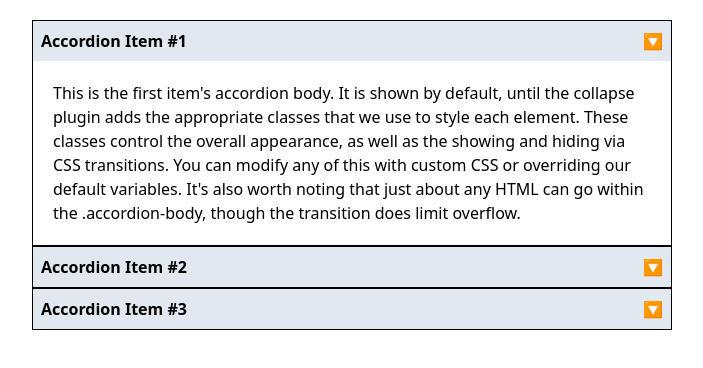
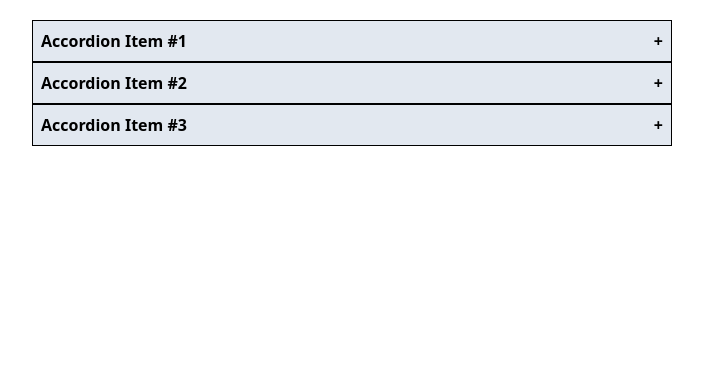
Before and after one commit to santoshsharma27/React-Learning, a React (Vite) app in the folder LLD/: page /accordion in a window 1280 px wide. Shown: the top 368 px of the page, without its empty margins (288-991 px from the left). Built offline with nearby package versions, Linux system fonts and the light colour scheme.

Commit message:
Enhance Accordion Component

```diff
--- a/LLD/src/components/Accordion.jsx
+++ b/LLD/src/components/Accordion.jsx
@@ -4,32 +4,37 @@ import AccordionItem from "./AccordionItem";
 const data = [
   {
     title: "Accordion Item #1",
-    body: "This is the first item's accordion body. It is shown by default, until the collapse plugin adds the appropriate classes that we use to style each element. These classes control the overall appearance, as well as the showing and hiding via CSS transitions. You can modify any of this with custom CSS or overriding our default variables. It's also worth noting that just about any HTML can go within the .accordion-body, though the transition does limit overflow.",
+    description:
+      "This is the first item's accordion body. It is shown by default, until the collapse plugin adds the appropriate classes that we use to style each element. These classes control the overall appearance, as well as the showing and hiding via CSS transitions. You can modify any of this with custom CSS or overriding our default variables. It's also worth noting that just about any HTML can go within the .accordion-body, though the transition does limit overflow.",
+    id: 1,
   },
   {
     title: "Accordion Item #2",
-    body: "This is the first item's accordion body. It is shown by default, until the collapse plugin adds the appropriate classes that we use to style each element. These classes control the overall appearance, as well as the showing and hiding via CSS transitions. You can modify any of this with custom CSS or overriding our default variables. It's also worth noting that just about any HTML can go within the .accordion-body, though the transition does limit overflow.",
+    description:
+      "This is the first item's accordion body. It is shown by default, until the collapse plugin adds the appropriate classes that we use to style each element. These classes control the overall appearance, as well as the showing and hiding via CSS transitions. You can modify any of this with custom CSS or overriding our default variables. It's also worth noting that just about any HTML can go within the .accordion-body, though the transition does limit overflow.",
+    id: 2,
   },
   {
     title: "Accordion Item #3",
-    body: "This is the first item's accordion body. It is shown by default, until the collapse plugin adds the appropriate classes that we use to style each element. These classes control the overall appearance, as well as the showing and hiding via CSS transitions. You can modify any of this with custom CSS or overriding our default variables. It's also worth noting that just about any HTML can go within the .accordion-body, though the transition does limit overflow.",
+    description:
+      "This is the first item's accordion body. It is shown by default, until the collapse plugin adds the appropriate classes that we use to style each element. These classes control the overall appearance, as well as the showing and hiding via CSS transitions. You can modify any of this with custom CSS or overriding our default variables. It's also worth noting that just about any HTML can go within the .accordion-body, though the transition does limit overflow.",
+    id: 3,
   },
 ];
 
 function Accordion() {
-  const [openIndex, setOpenIndex] = useState(0);
+  const [curOpen, setCurOpen] = useState(null);
 
   return (
     <div className="m-auto w-[50%] pt-5">
-      {data.map((item, index) => (
+      {data.map((item, i) => (
         <AccordionItem
-          key={index}
+          key={data.id}
           title={item.title}
-          body={item.body}
-          isOpen={index === openIndex}
-          setIsOpen={() => {
-            index === openIndex ? setOpenIndex(null) : setOpenIndex(index);
-          }}
+          description={item.description}
+          curOpen={curOpen}
+          onOpen={setCurOpen}
+          index={i}
         />
       ))}
     </div>
--- a/LLD/src/components/AccordionItem.jsx
+++ b/LLD/src/components/AccordionItem.jsx
@@ -1,14 +1,20 @@
-function AccordionItem({ title, body, isOpen, setIsOpen }) {
+function AccordionItem({ index, title, description, curOpen, onOpen }) {
+  const isOpen = index === curOpen;
+
+  function handleToggle() {
+    onOpen(isOpen ? null : index);
+  }
+
   return (
     <div className="border border-black">
       <div
         className="flex cursor-pointer justify-between bg-slate-200 p-2 font-bold"
-        onClick={() => setIsOpen((isOpen) => !isOpen)}
+        onClick={() => handleToggle()}
       >
         <span>{title}</span>
-        <span>🔽</span>
+        <span>{isOpen ? "-" : "+"}</span>
       </div>
-      {isOpen && <div className="p-5">{body}</div>}
+      {isOpen && <div className="p-5">{description}</div>}
     </div>
   );
 }
```
Also changed, not shown: 1 other file (tests, documents, lock files or other folders).
